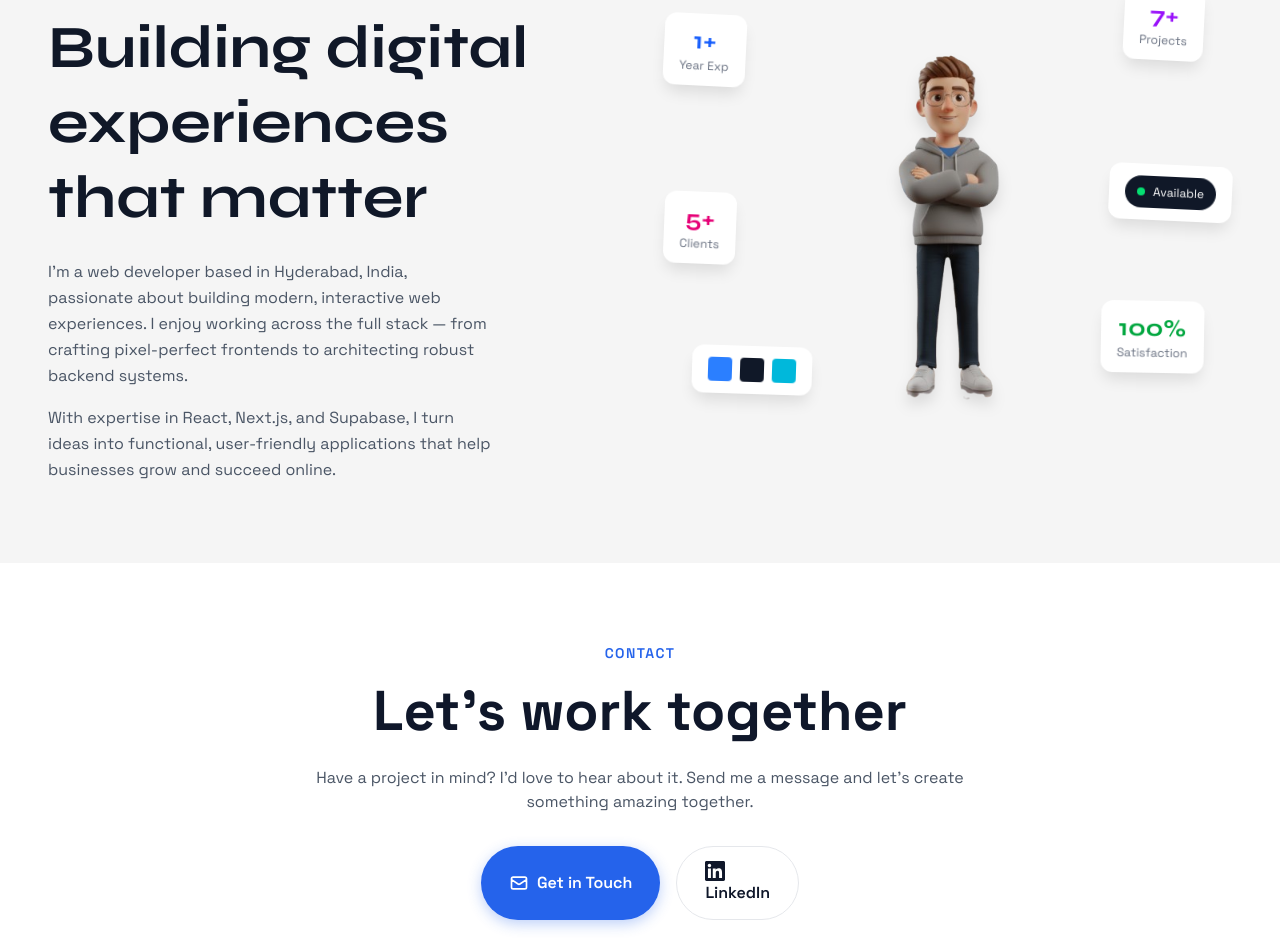
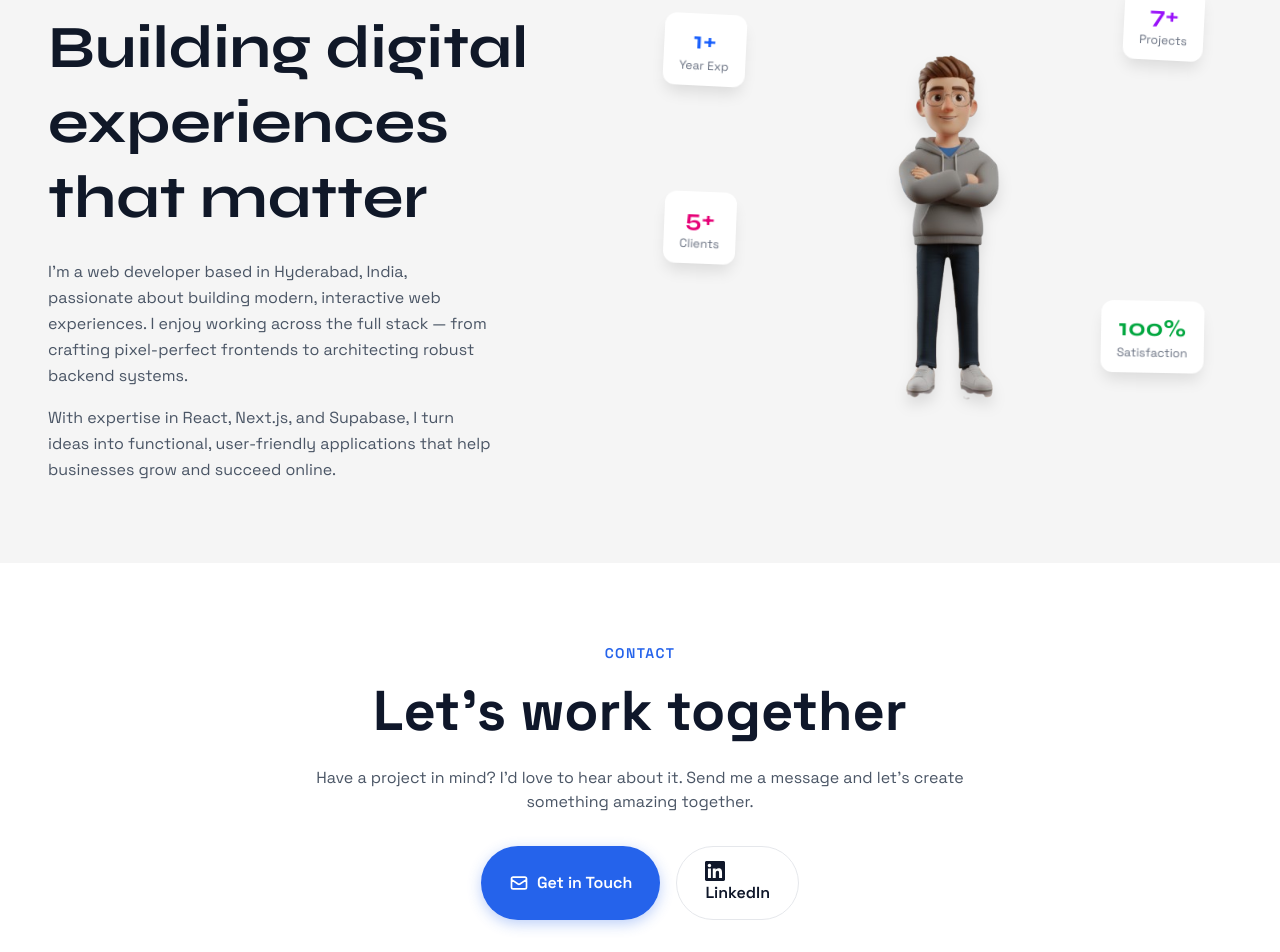
Before and after one commit to jonathanboda/JONA, a Next.js app: page / in a window 1280 px wide. Shown: the part 3140-4092 px from the top of the page. Built offline with nearby package versions, Linux system fonts and the light colour scheme.

Commit message:
Remove Available badge and tech stack icons

```diff
--- a/src/app/page.tsx
+++ b/src/app/page.tsx
@@ -668,28 +668,6 @@ function AboutSection() {
               </div>
             </div>
 
-            {/* Code badge - middle right */}
-            <div
-              className="floating-element animate-float"
-              style={{ top: "40%", right: "0%", animationDelay: "0.8s" }}
-            >
-              <div className="flex items-center gap-2 bg-gray-900 text-white px-3 py-2 rounded-full text-xs">
-                <span className="w-2 h-2 bg-green-400 rounded-full"></span>
-                Available
-              </div>
-            </div>
-
-            {/* Tech stack - bottom left */}
-            <div
-              className="floating-element animate-float"
-              style={{ bottom: "15%", left: "5%", animationDelay: "1.2s" }}
-            >
-              <div className="flex items-center gap-2">
-                <div className="w-6 h-6 rounded bg-blue-500"></div>
-                <div className="w-6 h-6 rounded bg-gray-900"></div>
-                <div className="w-6 h-6 rounded bg-cyan-500"></div>
-              </div>
-            </div>
 
             {/* Satisfaction - bottom right */}
             <div
```
